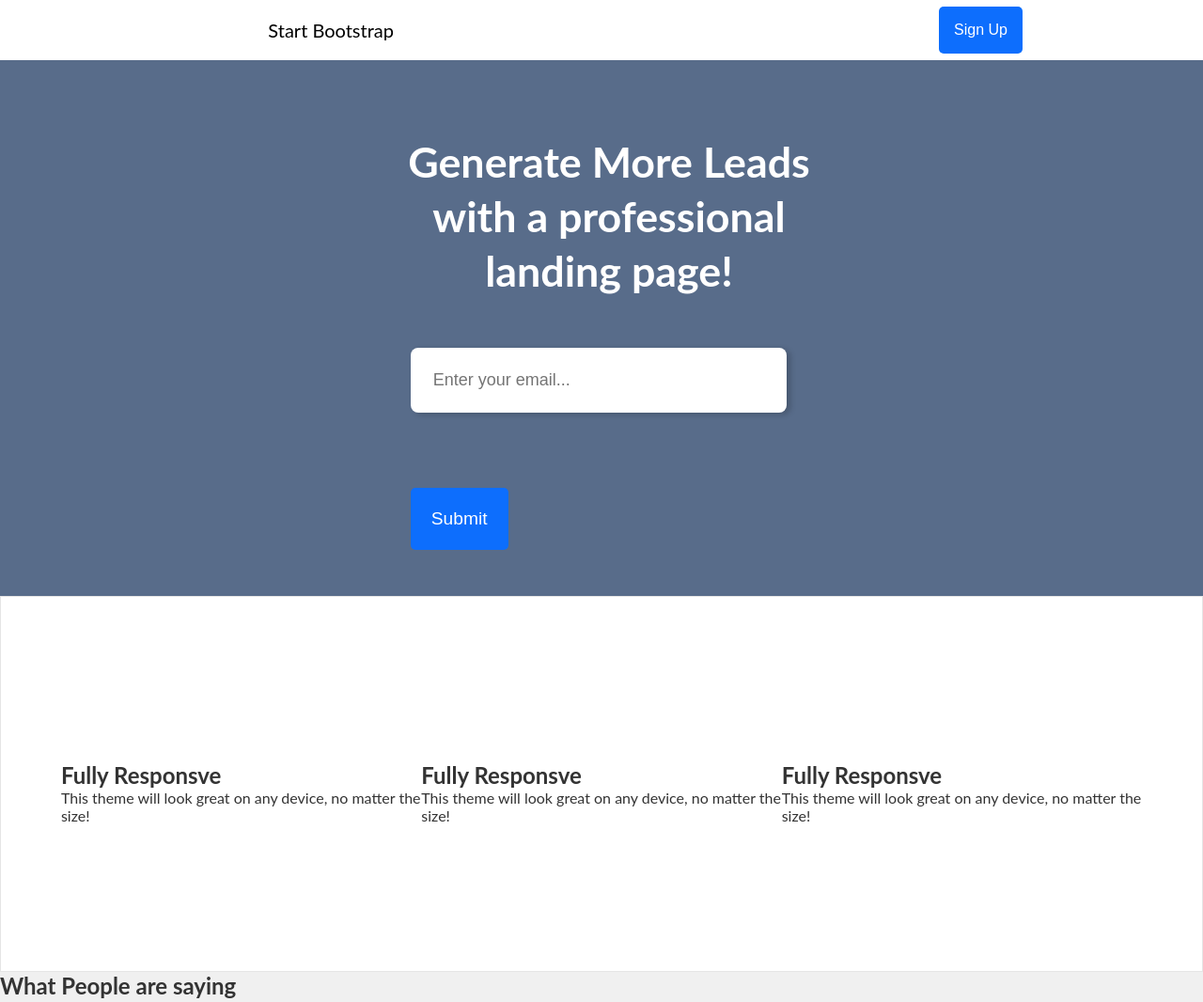
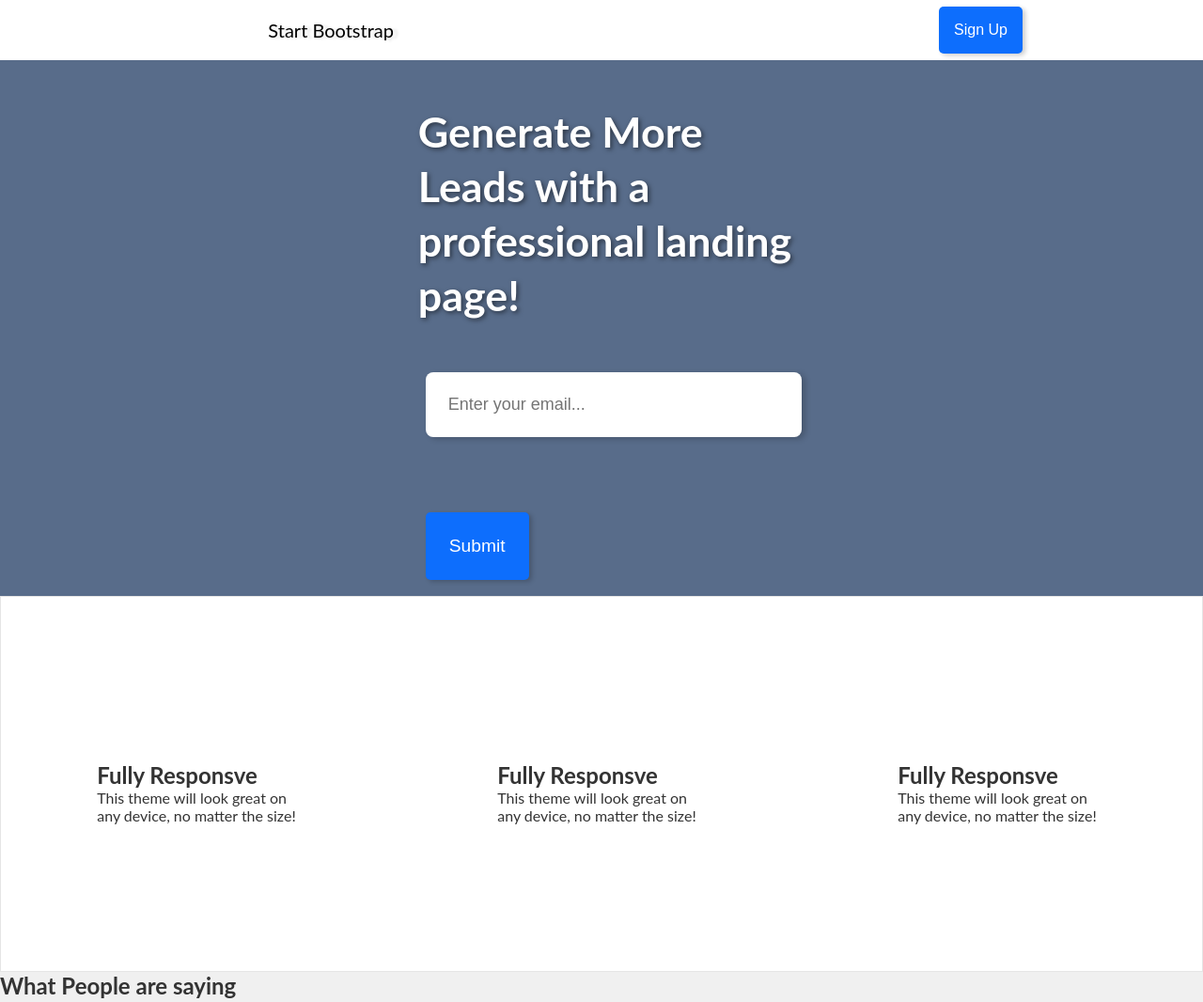
Before and after one commit to SanthyagoSouza/copia-lp-bootstrap, a plain HTML site: page 1 - lp1/index.html in a window 1280 px wide. Shown: the top 1066 px of the page at 94% size. Drawn offline with Linux system fonts and the light colour scheme.

Commit message:
refactor: update form attributes and adjust section styles for better layout

```diff
--- a/1 - lp1/index.html
+++ b/1 - lp1/index.html
@@ -23,7 +23,7 @@
     <section id="section1">
         <div id="section1-content">
             <!-- formulario de inscrição de e-mail -->
-            <form id="cad-email1" action="">
+            <form id="cad-email1" action="" method="">
                 <img id="img-section1" src="" alt="">
                 <h1>Generate More Leads with a professional landing page!</h1>
                 <input id="email1" type="text" placeholder="Enter your email...">
@@ -33,17 +33,17 @@
     </section>
     <!-- Parte do meio do codigo -->
     <section id="section2">
-        <div class="w-30">
+        <div class="w-33">
             <img src="" alt="">
             <h2>Fully Responsve</h2>
             <p>This theme will look great on any device, no matter the size!</p>
         </div>
-        <div class="w-30">
+        <div class="w-33">
             <img src="" alt="">
             <h2>Fully Responsve</h2>
             <p>This theme will look great on any device, no matter the size!</p>
         </div>
-        <div class="w-30">
+        <div class="w-33">
             <img src="" alt="">
             <h2>Fully Responsve</h2>
             <p>This theme will look great on any device, no matter the size!</p>
--- a/1 - lp1/src/css/style.css
+++ b/1 - lp1/src/css/style.css
@@ -43,6 +43,7 @@ a {
     width: 100%;
     margin-left: 180%;
     padding: 0 0 0 1rem;
+    text-shadow: 5px 1px 3px rgba(0, 0, 0, 0.1);
 }
 
 #botao-logo {
@@ -57,6 +58,7 @@ a {
     border: none;
     background-color: #0d6efd;
     color: white;
+    box-shadow: 3px 2px 5px rgba(0, 0, 0, 0.2);
     cursor: pointer;
 }
 
@@ -76,19 +78,24 @@ a {
     padding: 12px;
     font-size: 1.5rem;
     width: 38%;
+
     /* border: 1px solid #02070f; */
 }
 
 #cad-email1 {
-    padding: 0 0 0 1rem;
+    padding: 0 0 0 2rem;
+    align-items: center;
+    justify-content: center;
 }
 
 #cad-email1>h1 {
-    text-align: center;
+    text-align: left;
     font-size: 2.8rem;
     margin-bottom: 12px;
+    padding: 0 0 0 4px;
     color: white;
     line-height: 1.3;
+    text-shadow: 2px 2px 5px rgba(0, 0, 0, 0.5);
 }
 
 #email1 {
@@ -107,12 +114,13 @@ a {
     text-align: center;
     font-size: 1.2rem;
     margin: 0 0 0 12px;
-    padding: 22px;
+    padding: 25px;
     border-radius: 5px;
     border: none;
     background-color: #0d6efd;
     color: white;
     cursor: pointer;
+    box-shadow: 3px 2px 5px rgba(0, 0, 0, 0.2);
 }
 
 
@@ -122,7 +130,6 @@ a {
 #section2 {
     display: flex;
     justify-content: center;
-    flex-direction: row;
     align-items: center;
     height: 50vh;
     width: 100%;
@@ -132,13 +139,17 @@ a {
 
 #section2>div>h4 {
     padding: 0 0 3px 0;
+    align-items: center;
+    justify-content: center;
+    text-align: center;
 }
 
 
 
 /* Classe reaproveitada */
-.w-30 {
-    width: 30%;
+.w-33 {
+    width: 25%;
+    margin: 8%;
 }
 
 .w-50 {
```
